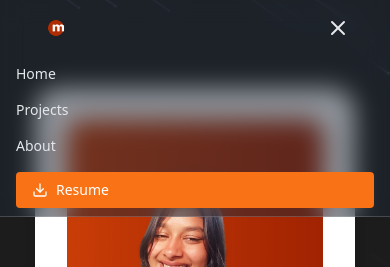
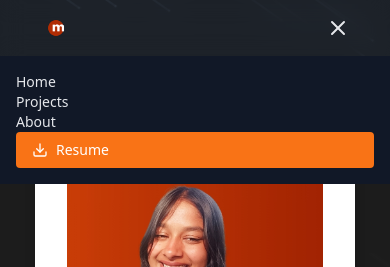
Before and after one commit to mahak0711/mahak-codes, a React (Vite) app: page / in a window 390 px wide. Both pictures are taken after a click on the button 338 px from the left and 28 px from the top of the page. Shown: the top 267 px of the page. Built offline with nearby package versions, Linux system fonts and the light colour scheme.

Commit message:
Update Modal of Navbar.jsx

```diff
--- a/src/components/Navbar.jsx
+++ b/src/components/Navbar.jsx
@@ -1,12 +1,13 @@
 'use client'
 
-import { useState } from 'react'
+import { useState, useEffect, useRef } from 'react'
 import { Link } from 'react-router-dom'
 import { MenuIcon, XIcon, Download, Check } from 'lucide-react'
 
 export default function Navbar() {
   const [mobileMenuOpen, setMobileMenuOpen] = useState(false)
   const [isResumeClicked, setIsResumeClicked] = useState(false)
+  const menuRef = useRef(null)
 
   const handleResumeClick = () => {
     setIsResumeClicked(true)
@@ -17,6 +18,23 @@ export default function Navbar() {
       setIsResumeClicked(false)
     }, 2000)
   }
+
+  // Close the mobile menu when clicking outside
+  useEffect(() => {
+    const handleClickOutside = (event) => {
+      if (menuRef.current && !menuRef.current.contains(event.target)) {
+        setMobileMenuOpen(false)
+      }
+    }
+
+    if (mobileMenuOpen) {
+      document.addEventListener('mousedown', handleClickOutside)
+    }
+
+    return () => {
+      document.removeEventListener('mousedown', handleClickOutside)
+    }
+  }, [mobileMenuOpen])
 
   return (
     <nav>
@@ -44,13 +62,12 @@ export default function Navbar() {
             <Link to="/about" className="text-sm text-gray-400 hover:text-white transition-colors">
               About
             </Link>
-
           </div>
 
           {/* Resume Button */}
           <a
-            href="/Resume.pdf" // Path to the PDF file
-            download="Resume.pdf" // File name for download
+            href="/Resume.pdf"
+            download="Resume.pdf"
             onClick={handleResumeClick}
             className="hidden lg:flex px-4 py-2 text-sm text-white bg-orange-500 rounded hover:bg-orange-600 transition-colors items-center hover:animate-pulse active:scale-95 transform transition-transform duration-100"
           >
@@ -76,25 +93,37 @@ export default function Navbar() {
         </div>
 
         {/* Mobile Navigation */}
-        <div
-          className={`lg:hidden ${mobileMenuOpen ? 'block' : 'hidden'}`}
-        >
-          <div className="px-4 py-2 space-y-4">
-            <Link to="/" className="text-sm font-medium text-gray-200 hover:text-white transition-colors block">
+        {mobileMenuOpen && (
+          <div ref={menuRef} className="lg:hidden absolute top-full left-0 w-full bg-gray-900 p-4">
+            <Link
+              to="/"
+              className="text-sm font-medium text-gray-200 hover:text-white transition-colors block"
+              onClick={() => setMobileMenuOpen(false)}
+            >
               Home
             </Link>
-            <Link to="/projects" className="text-sm font-medium text-gray-200 hover:text-white transition-colors block">
+            <Link
+              to="/projects"
+              className="text-sm font-medium text-gray-200 hover:text-white transition-colors block"
+              onClick={() => setMobileMenuOpen(false)}
+            >
               Projects
             </Link>
-            <Link to="/about" className="text-sm font-medium text-gray-200 hover:text-white transition-colors block">
+            <Link
+              to="/about"
+              className="text-sm font-medium text-gray-200 hover:text-white transition-colors block"
+              onClick={() => setMobileMenuOpen(false)}
+            >
               About
             </Link>
 
-
             <a
-              href="/Resume.pdf" // Path to the PDF file
-              download="Resume.pdf" // File name for download
-              onClick={handleResumeClick}
+              href="/Resume.pdf"
+              download="Resume.pdf"
+              onClick={() => {
+                handleResumeClick()
+                setMobileMenuOpen(false)
+              }}
               className="px-4 py-2 text-sm text-white bg-orange-500 rounded hover:bg-orange-600 transition-colors flex items-center hover:animate-pulse active:scale-95 transform transition-transform duration-100"
             >
               {isResumeClicked ? (
@@ -105,7 +134,7 @@ export default function Navbar() {
               Resume
             </a>
           </div>
-        </div>
+        )}
       </div>
     </nav>
   )
```
